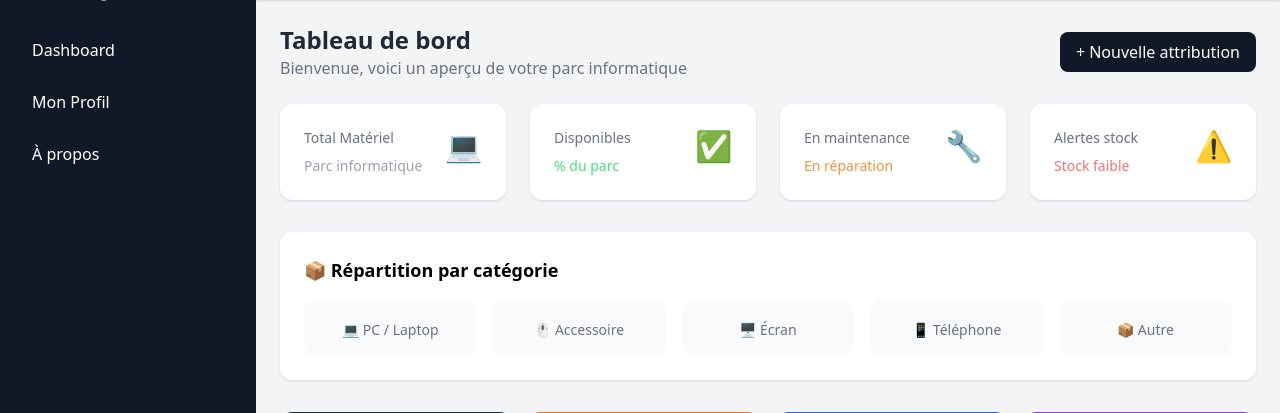
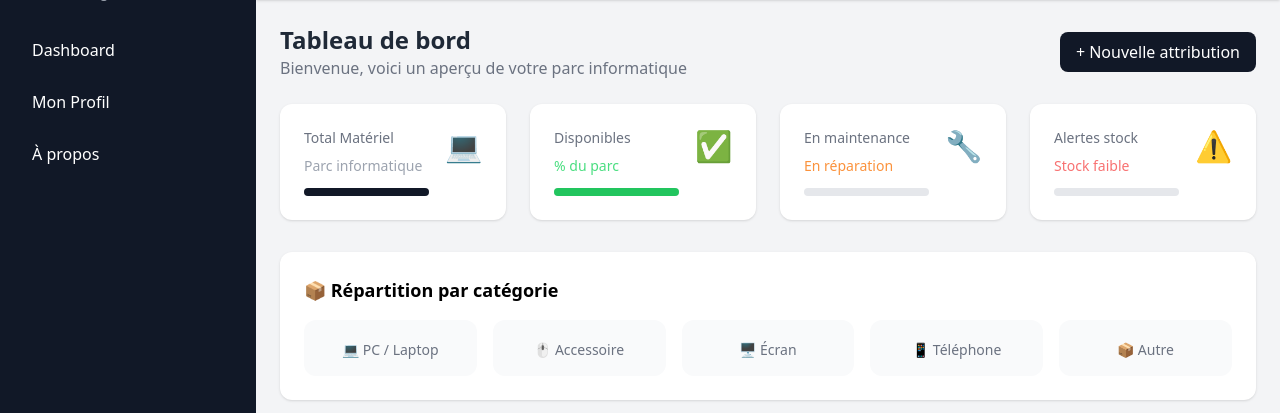
Before and after one commit to rayanetab/logikit, a Symfony app: template templates/dashboard/index.html.twig in a window 1280 px wide. Shown: the part 74-487 px from the top of the page. Run offline with Twig, Linux system fonts and the light colour scheme; the template is opened without the code that fills it, so the values that code supplies are empty; some libraries are stand-ins or nearby versions.

Commit message:
Barres de progression dashboard + page détail attribution

```diff
--- a/templates/dashboard/index.html.twig
+++ b/templates/dashboard/index.html.twig
@@ -29,42 +29,54 @@
 <div class="grid grid-cols-4 gap-6 mb-8">
     <div class="bg-white rounded-xl p-6 shadow hover:shadow-md transition">
         <div class="flex justify-between items-start">
-            <div>
+            <div class="w-full">
                 <p class="text-gray-500 text-sm">Total Matériel</p>
                 <p class="text-3xl font-bold mt-2">{{ totalAssets }}</p>
                 <p class="text-gray-400 text-sm mt-1">Parc informatique</p>
+                <div class="w-full bg-gray-200 rounded-full h-2 mt-3">
+                    <div class="bg-gray-900 h-2 rounded-full" style="width: 100%"></div>
+                </div>
             </div>
-            <span class="text-3xl">💻</span>
+            <span class="text-3xl ml-4">💻</span>
         </div>
     </div>
     <div class="bg-white rounded-xl p-6 shadow hover:shadow-md transition">
         <div class="flex justify-between items-start">
-            <div>
+            <div class="w-full">
                 <p class="text-gray-500 text-sm">Disponibles</p>
                 <p class="text-3xl font-bold mt-2 text-green-500">{{ availableAssets }}</p>
                 <p class="text-green-400 text-sm mt-1">{{ availablePercent }}% du parc</p>
+                <div class="w-full bg-gray-200 rounded-full h-2 mt-3">
+                    <div class="bg-green-500 h-2 rounded-full" style="width: {{ availablePercent }}%"></div>
+                </div>
             </div>
-            <span class="text-3xl">✅</span>
+            <span class="text-3xl ml-4">✅</span>
         </div>
     </div>
     <div class="bg-white rounded-xl p-6 shadow hover:shadow-md transition">
         <div class="flex justify-between items-start">
-            <div>
+            <div class="w-full">
                 <p class="text-gray-500 text-sm">En maintenance</p>
                 <p class="text-3xl font-bold mt-2 text-orange-500">{{ underRepair }}</p>
                 <p class="text-orange-400 text-sm mt-1">En réparation</p>
+                <div class="w-full bg-gray-200 rounded-full h-2 mt-3">
+                    <div class="bg-orange-500 h-2 rounded-full" style="width: {{ totalAssets > 0 ? (underRepair / totalAssets * 100)|round : 0 }}%"></div>
+                </div>
             </div>
-            <span class="text-3xl">🔧</span>
+            <span class="text-3xl ml-4">🔧</span>
         </div>
     </div>
     <div class="bg-white rounded-xl p-6 shadow hover:shadow-md transition">
         <div class="flex justify-between items-start">
-            <div>
+            <div class="w-full">
                 <p class="text-gray-500 text-sm">Alertes stock</p>
                 <p class="text-3xl font-bold mt-2 text-red-500">{{ stockAlerts }}</p>
                 <p class="text-red-400 text-sm mt-1">Stock faible</p>
+                <div class="w-full bg-gray-200 rounded-full h-2 mt-3">
+                    <div class="bg-red-500 h-2 rounded-full" style="width: {{ stockAlerts > 0 ? 100 : 0 }}%"></div>
+                </div>
             </div>
-            <span class="text-3xl">⚠️</span>
+            <span class="text-3xl ml-4">⚠️</span>
         </div>
     </div>
 </div>
```
